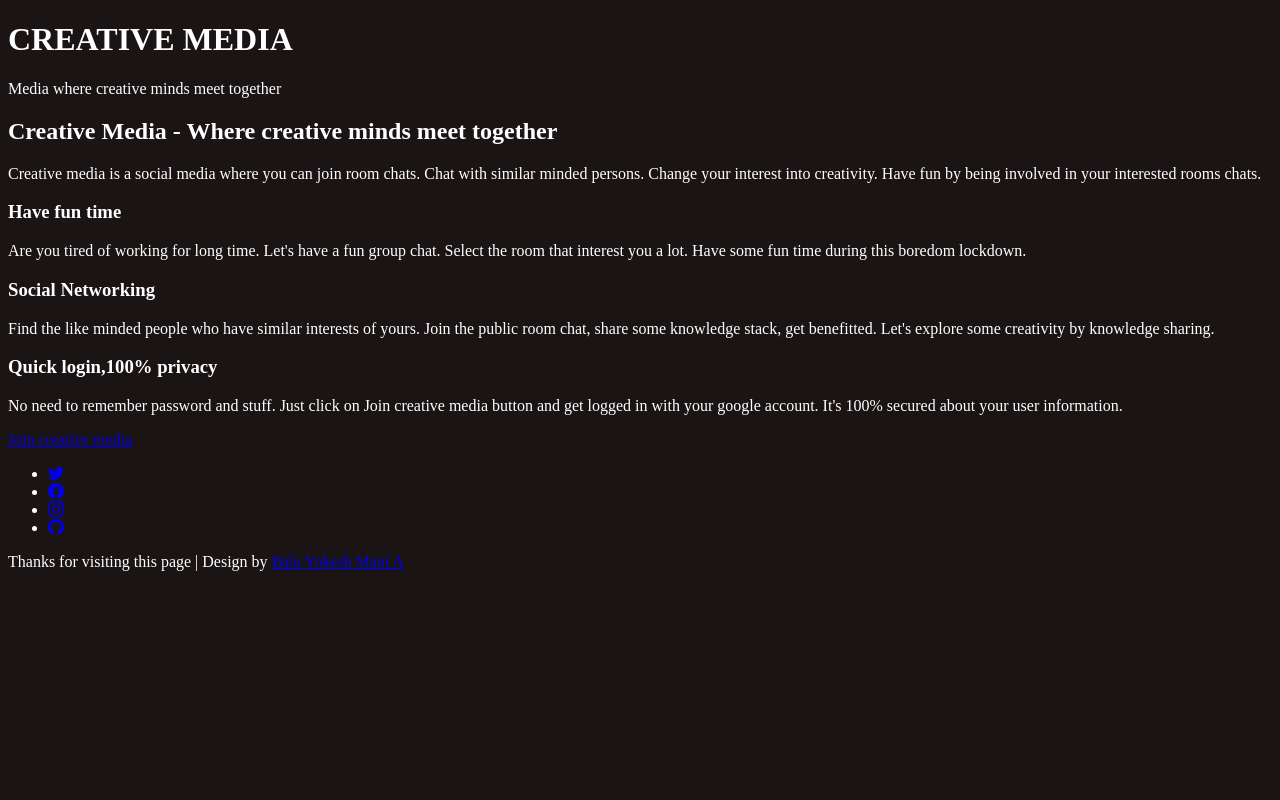
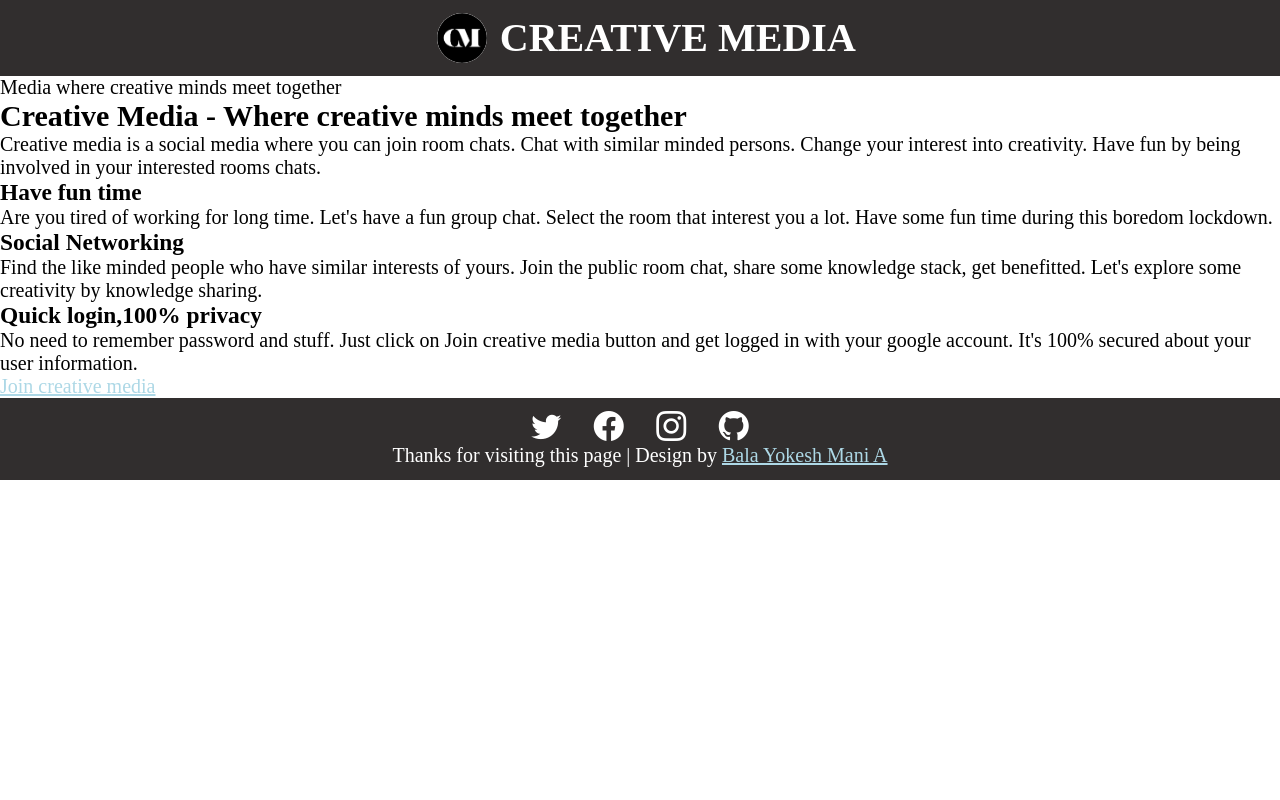
Before and after one commit to balayokesh/creative-media, a PHP site: page /creative-media/ in a window 1280 px wide. Run offline with PHP 8.4, Linux system fonts and the light colour scheme; some libraries are stand-ins or nearby versions.

Commit message:
Implemented header, footer design

```diff
--- a/assets/style.css
+++ b/assets/style.css
@@ -1,6 +1,43 @@
 :root {
     height: 100vh;
     width: 100vw;
-    background: rgb(26, 20, 20);
+    font-size: 20px;
+    --black: rgb(49, 46, 46);
+}
+* {
+    margin: 0;
+}
+
+h1 {
+    text-align: center;
+}
+a {
+    color: lightblue;
+}
+header {
+    display: flex;
+    background: var(--black);
+    justify-content: center;
+    align-items: center;
     color: white;
 }
+footer {
+    background: var(--black);
+    padding: 1%;
+    text-align: center;
+    color: white;
+}
+.logo {
+    width: 50px;
+    height: 50px;
+    margin: 1%;
+    background: white;
+    border-radius: 50%;
+}
+
+.icon {
+    text-decoration: none;
+    color: white;
+    font-size: 1.5rem;
+    margin: 1%;
+}
--- a/index.php
+++ b/index.php
@@ -13,7 +13,11 @@
 	<body>
 
 		<header>
+			<img src="./assets/images/logo.png" alt="logo" class="logo" />
 			<h1>CREATIVE MEDIA</h1>
+		</header>
+
+		<div>
 			<p>Media where creative minds meet together</p>
 
 			<?php
@@ -64,7 +68,7 @@
 				// }
 			?>
 
-		</header>
+		</div>
 
 		<main>
 			<div>
@@ -74,28 +78,16 @@
 
 			<div>
 				<div>
-					<section>
-						<header>
 					<h3>Have fun time</h3>
-						</header>
 					<p>Are you tired of working for long time.  Let's have a fun group chat.  Select the room that interest you a lot.  Have some fun time during this boredom lockdown.</p>
-					</section>
 				</div>
 				<div>
-					<section>
-						<header>
 					<h3>Social Networking</h3>
-						</header>
 					<p>Find the like minded people who have similar interests of yours.  Join the public room chat, share some knowledge stack, get benefitted.  Let's explore some creativity by knowledge sharing.</p>
-					</section>
 				</div>
 				<div>
-					<section>
-						<header>
 					<h3>Quick login,100% privacy</h3>
-						</header>
 					<p>No need to remember password and stuff.  Just click on Join creative media button and get logged in with your google account.  It's 100% secured about your user information. </p>
-					</section>
 				</div>
 				<div>
 					<a href="#" class="button">Join creative media</a>
@@ -104,30 +96,22 @@
 		</main>
 
 		<footer>
-			<ul>
-				<li>
-					<a href="https://twitter.com/balayokeshmani" target="_blank">
+			<a href="https://twitter.com/balayokeshmani" target="_blank" class="icon">
 				<i class="bi bi-twitter"></i>
 			</a>
-				</li>
-				<li>
-					<a href="https://www.facebook.com/profile.php?id=100081029223342" target="_blank">
+			<a href="https://www.facebook.com/profile.php?id=100081029223342" target="_blank" class="icon">
 				<i class="bi bi-facebook"></i>
 			</a>
-				</li>
-				<li>
-					<a href="https://instagram.com/yokesh_004" target="_blank">
+			<a href="https://instagram.com/yokesh_004" target="_blank" class="icon">
 				<i class="bi bi-instagram"></i>
 			</a>
-				</li>
-				<li>
-					<a href="https://github.com/balayokesh" target="_blank">
+			<a href="https://github.com/balayokesh" target="_blank" class="icon">
 				<i class="bi bi-github"></i>
 			</a>
-				</li>
-			</ul>
 
-			<div>
+			<br />
+
+			<div class="section">
 				Thanks for visiting this page |
 				Design by <a href="https://balayokesh.github.io" target="_blank">Bala Yokesh Mani A</a>
 			</div>
```
Lines whose indentation alone changed are shown as unchanged.
